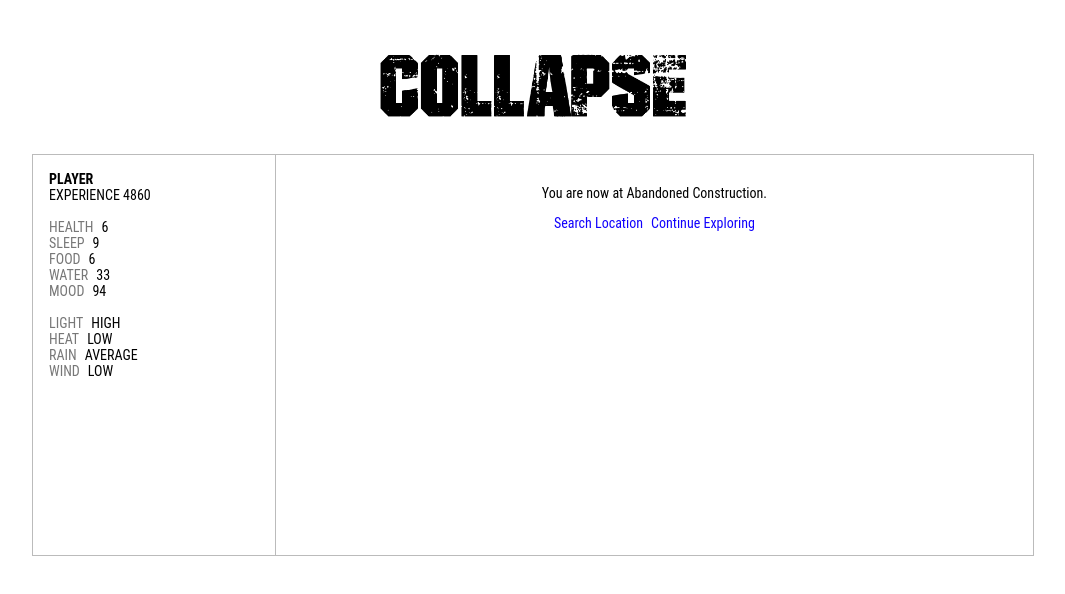
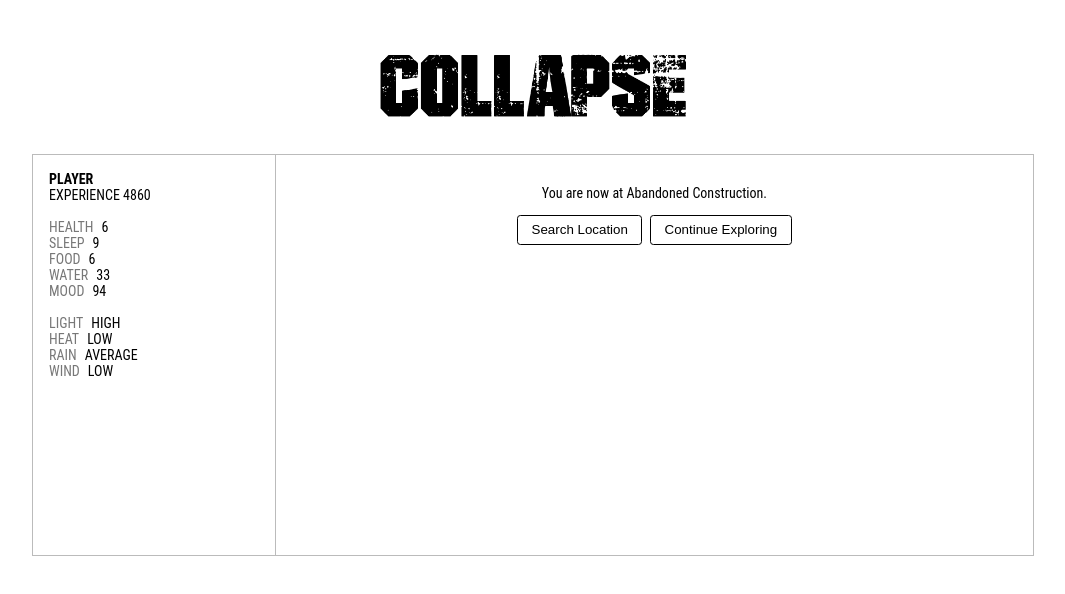
Before and after one commit to joziasmartini/collapse, a React (Create React App) app: page / in a window 1280 px wide. Shown: the top 594 px of the page, without its empty margins (107-1172 px from the left). Built offline with nearby package versions, Linux system fonts and the light colour scheme.

Commit message:
Use button component in location page

```diff
--- a/src/components/Location/Location.sass
+++ b/src/components/Location/Location.sass
@@ -11,6 +11,7 @@
   outline: 1px solid #BBB
 
 .actions
+  display: flex
   & > a
     margin: 0 4px
 
--- a/src/components/Location/Location.tsx
+++ b/src/components/Location/Location.tsx
@@ -1,6 +1,6 @@
 import "./Location.sass";
 // import AbandonedConstruction from "../../assets/illustrations/dall-e/abandoned-construction-cropped.png";
-import { useState } from "react";
+import Button from "../Button/Button";
 
 type Props = {};
 
@@ -12,8 +12,8 @@ export default function Location({}: Props) {
       </div>
 
       <div className="actions">
-        <a href="#">Search Location</a>
-        <a href="#">Continue Exploring</a>
+        <Button text="Search Location" onClick={() => {}} />
+        <Button text="Continue Exploring" onClick={() => {}} />
       </div>
 
       {/* <div className="searched">
```
